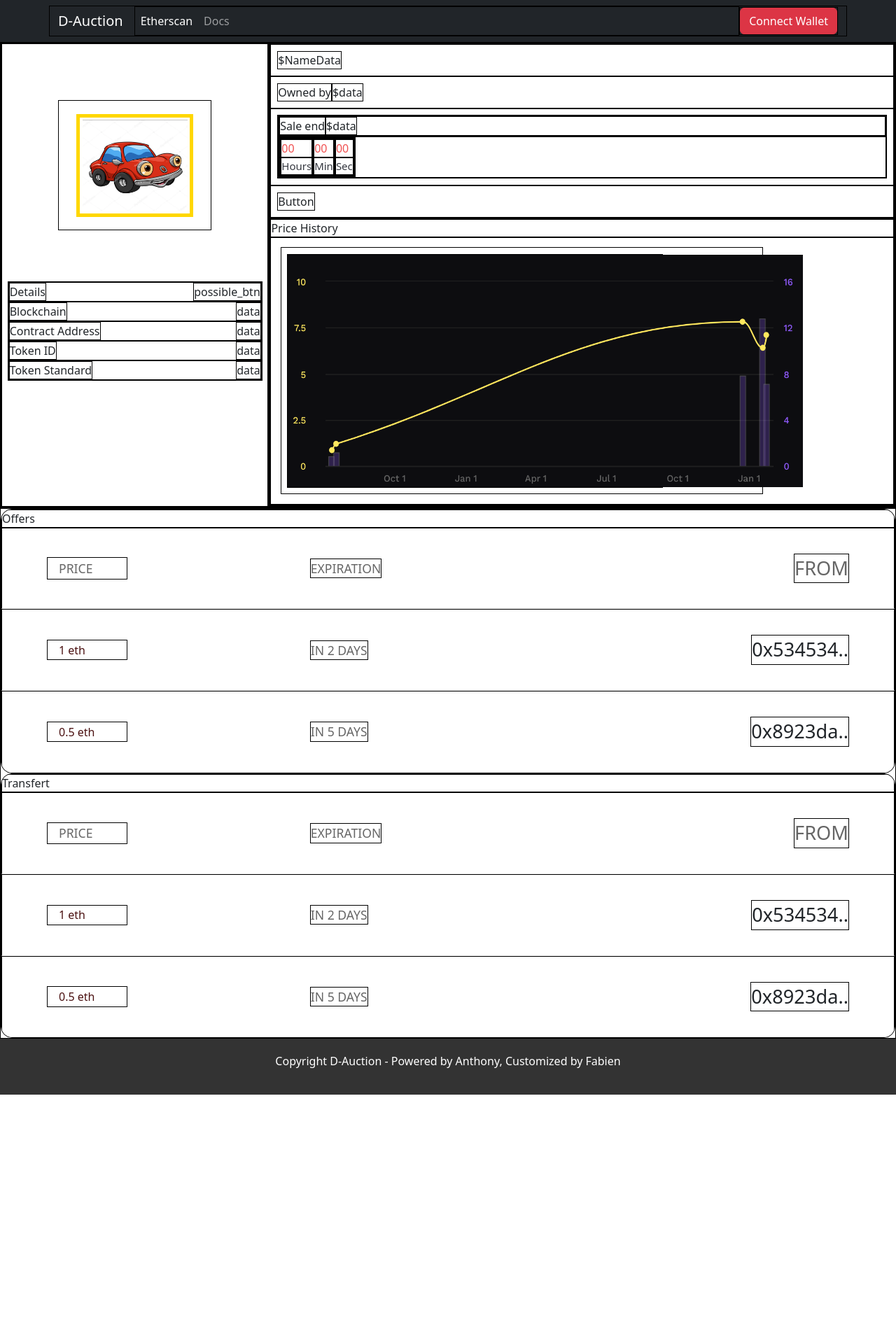
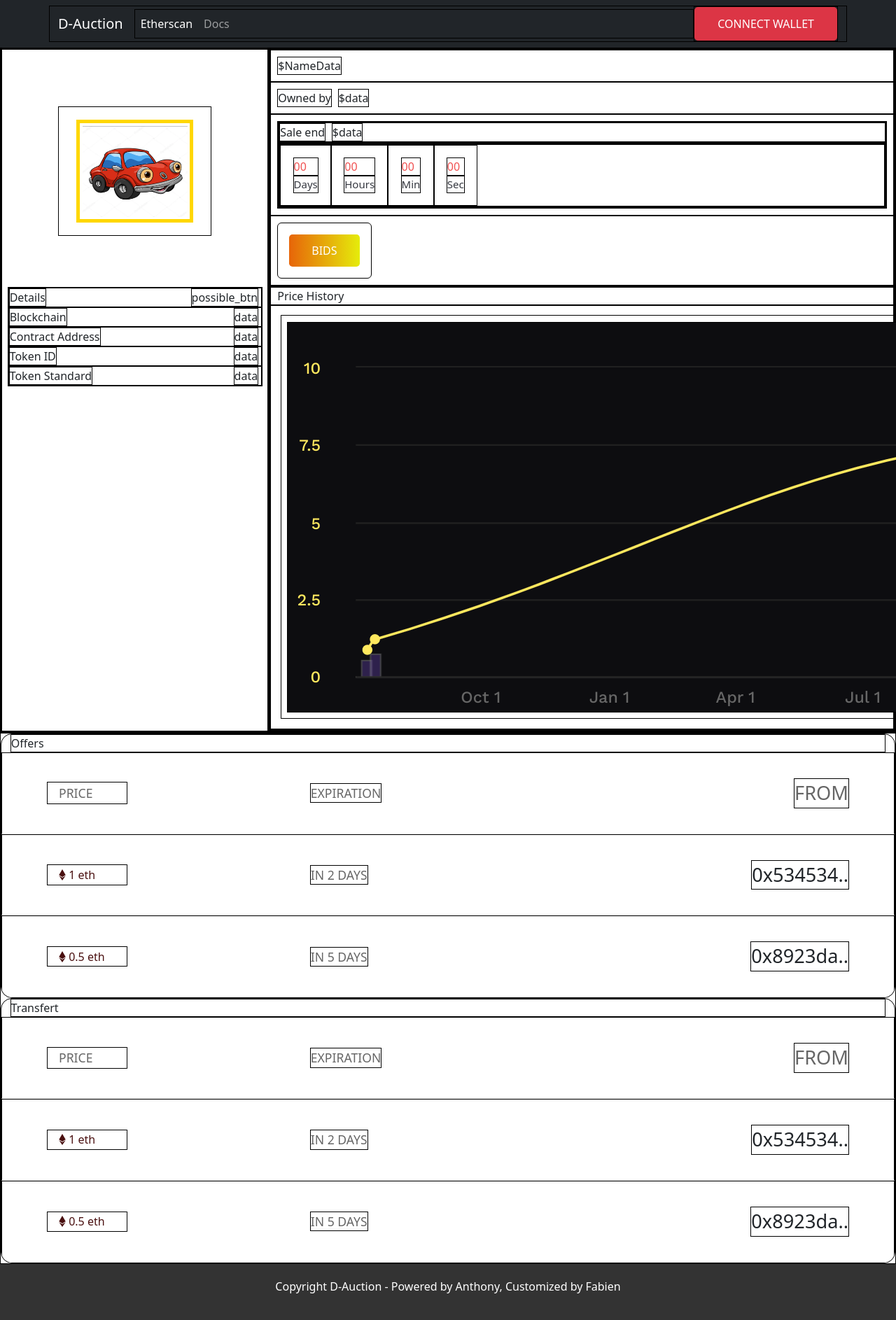
Before and after one commit to NekodaMushi/portfolio-fundation, a PHP site: page /frontend/auction.html in a window 1280 px wide; the page is wider, and only the part inside the window is pictured. Shown: that part at 70% size. Before the commit the page ends 1564 px from the top of that part, so only its background shows below. Run offline with PHP 8.4, Linux system fonts and the light colour scheme.

Commit message:
Correcting Heroku deployement and auction layout, last commit with this branch

```diff
--- a/frontend/auction.html
+++ b/frontend/auction.html
@@ -10,6 +10,7 @@
     <link rel="preconnect" href="https://fonts.googleapis.com">
 <link rel="preconnect" href="https://fonts.gstatic.com" crossorigin>
 <link href="https://fonts.googleapis.com/css2?family=Prompt:wght@300&display=swap" rel="stylesheet">
+<link rel="stylesheet" href="https://cdnjs.cloudflare.com/ajax/libs/font-awesome/6.2.1/css/all.min.css" integrity="sha512-MV7K8+y+gLIBoVD59lQIYicR65iaqukzvf/nwasF0nqhPay5w/9lJmVM2hMDcnK1OnMGCdVK+iQrJ7lzPJQd1w==" crossorigin="anonymous" referrerpolicy="no-referrer" />
   </head>
 
   <body class="central">
@@ -53,23 +54,23 @@
                       <div class="auction__article__details">
                           <div class="auction__details__container">
                             <div class="auction__details__name">Details</div>
-                            <div class="auction__details__value">possible_btn</div>
+                            <div class="auction__details__value separator">possible_btn</div>
                           </div>
                           <div class="auction__details__container">
                             <div class="auction__details__name">Blockchain</div>
-                            <div class="auction__details__value">data</div>
+                            <div class="auction__details__value separator">data</div>
                           </div>
                           <div class="auction__details__container">
                             <div class="auction__details__name">Contract Address</div>
-                            <div class="auction__details__value">data</div>
+                            <div class="auction__details__value separator">data</div>
                           </div>
                           <div class="auction__details__container">
                             <div class="auction__details__name">Token ID</div>
-                            <div class="auction__details__value">data</div>
+                            <div class="auction__details__value separator">data</div>
                           </div>
                           <div class="auction__details__container">
                             <div class="auction__details__name">Token Standard</div>
-                            <div class="auction__details__value">data</div>
+                            <div class="auction__details__value separator">data</div>
                           </div>
                       </div>
                   </div>
@@ -82,28 +83,32 @@
                         </div>
                         <div class="auction__name__owner__makeoffer__container">
                           <div class="auction__name__info">Owned by</div>
-                          <div class="auction__name__info__value">$data</div>
+                          <div class="auction__name__info__value separator">$data</div>
                         </div>
                         <div class="auction__name__owner__makeoffer__container sale__end">
                             <div class="event__counter__container__wrapper">
                                 <div class="event__counter__top">
                                     <div class="event__counter__top__wrapper">
                                       <div>Sale end</div>
-                                      <div>$data</div>
+                                      <div class="separator">$data</div>
                                     </div>
                                 </div>
                                 <div class="event__counter__bot">
                                   <div class="event__counter__bot__wrapper">  <!--Bigger than top-->
                                       <div class="event__counter__bot__left">
-                                          <div class="event__counter__time__container">
+                                        <div class="event__counter__time__container align">
+                                          <div class="event__hours_min_sec__data">00</div>
+                                          <div class="event__hours_min_sec__text">Days</div>
+                                      </div>
+                                          <div class="event__counter__time__container align">
                                               <div class="event__hours_min_sec__data">00</div>
                                               <div class="event__hours_min_sec__text">Hours</div>
                                           </div>
-                                          <div class="event__counter__time__container">
+                                          <div class="event__counter__time__container align">
                                               <div class="event__hours_min_sec__data">00</div>
                                               <div class="event__hours_min_sec__text">Min</div>
                                           </div>
-                                          <div class="event__counter__time__container">
+                                          <div class="event__counter__time__container align">
                                               <div class="event__hours_min_sec__data">00</div>
                                               <div class="event__hours_min_sec__text">Sec</div>
                                           </div>
@@ -113,16 +118,18 @@
                             </div>
                         </div>
                         <div class="auction__name__owner__makeoffer__container">
-                          <div class="auction__name__info">Button</div>
+                          <div class="auction__name__info btn-group">
+                            <div class="btn btn-primary">Bids</div>
+                            </div>
                         </div>
                     </div>
                     <div class="auction__history">
                         <div class="price__history">
-                          <span>Price History</span>
+                          <span class="separator">Price History</span>
                         </div>
                         <div class="graph__container__wrapper">
                             <div class="graph__container">
-                                <div class="graph"><img src="img/graph_example.png" alt="Car img" width="736" height="332"></div>
+                                <div class="graph"><img src="img/graph_example.png" alt="Car img"></div>
                             </div>
                         </div>
                     </div>
@@ -136,19 +143,19 @@
 
               <!-- OFFERS -->
               <div class="of__tr">
-                <div class="of__tr__title">Offers</div>
+                <div class="of__tr__title  separator">Offers</div>
                 <div class="of__tr__row details">
                   <div class="of__tr__type of__tr__price details">Price</div>
                   <div class="of__tr__expir">Expiration</div>
                   <div class="of__tr__from">From</div>
                 </div>
                 <div class="of__tr__row">
-                  <div class="of__tr__type of__tr__price">1 eth</div>
+                  <div class="of__tr__type of__tr__price"><i class="fa-brands fa-ethereum"></i> 1 eth</div>
                   <div class="of__tr__expir">in 2 days</div>
                   <div class="of__tr__from">0x534534..</div>
                 </div>
                 <div class="of__tr__row">
-                  <div class="of__tr__type of__tr__price">0.5 eth</div>
+                  <div class="of__tr__type of__tr__price"><i class="fa-brands fa-ethereum"></i> 0.5 eth</div>
                   <div class="of__tr__expir">in 5 days</div>
                   <div class="of__tr__from">0x8923da..</div>
                 </div>
@@ -157,19 +164,19 @@
                 <!-- TRANSFERT -->
 
                   <div class="of__tr">
-                    <div class="of__tr__title">Transfert</div>
+                    <div class="of__tr__title  separator">Transfert</div>
                     <div class="of__tr__row details">
                       <div class="of__tr__type of__tr__price details">Price</div>
                       <div class="of__tr__expir">Expiration</div>
                       <div class="of__tr__from">From</div>
                     </div>
                     <div class="of__tr__row">
-                      <div class="of__tr__type of__tr__price">1 eth</div>
+                      <div class="of__tr__type of__tr__price"><i class="fa-brands fa-ethereum"></i> 1 eth</div>
                       <div class="of__tr__expir">in 2 days</div>
                       <div class="of__tr__from">0x534534..</div>
                     </div>
                     <div class="of__tr__row">
-                      <div class="of__tr__type of__tr__price">0.5 eth</div>
+                      <div class="of__tr__type of__tr__price"><i class="fa-brands fa-ethereum"></i> 0.5 eth</div>
                       <div class="of__tr__expir">in 5 days</div>
                       <div class="of__tr__from">0x8923da..</div>
                     </div>
--- a/frontend/css/auction.css
+++ b/frontend/css/auction.css
@@ -20,6 +20,7 @@
   width: 70%;
 }
 
+/* LEFT PART */
 .auction__pic__article__details__container {
   display: flex;
   flex-direction: column;
@@ -46,6 +47,8 @@
   justify-content: space-between;
 }
 
+/* RIGHT PART */
+
 .auction__name__owner__makeoffer {
   display: flex;
   flex-direction: column;
@@ -71,14 +74,21 @@
   padding: 1%;
 }
 
+.graph {
+  width: 100%;
+  height: auto;
+}
+
+.event__counter__time__container{
+  display: flex;
+  flex-direction: column;
+}
+
+
 
 .auction__offers {
   display: flex;
 }
-
-
-
-
 
 /* Event Counter */
 .sale__end {
@@ -86,10 +96,25 @@
   flex-direction: row;
 }
 
+.separator {
+  margin-left: 1%;
+  margin-right: 1%;
+}
+
+.align {
+  padding: 2%;
+}
+
 .event__counter__container__wrapper {
   display: flex;
   width: 100%;
   flex-direction: column;
+}
+
+
+
+.event__counter__container {
+  width: 100%;
 }
 .event__counter__top {
   display: flex;
@@ -108,6 +133,7 @@
 .event__counter__bot__wrapper {
   display: flex;
   flex-direction: column;
+  flex: 1;
 }
 .event__counter__bot__left {
   display: flex;
@@ -123,6 +149,7 @@
   font-size: 15px;
   color: rgb(53, 56, 64);
 }
+
 
 /* BOTTOM Part - Offers - Transfer */
 
--- a/frontend/css/grid.css
+++ b/frontend/css/grid.css
@@ -20,6 +20,41 @@
   }
 }
 
+.btn {
+  padding: 0.7em 2em;
+  border-radius: 0.3em;
+  text-transform: uppercase;
+  transition: 0.3s;
+}
+
+.btn-primary {
+  background: linear-gradient(
+    90deg, #e76509, #e5ec0b
+  );
+  color: rgb(255, 255, 255);
+  border: none;
+}
+
+.btn-primary:hover {
+  background: linear-gradient(
+    90deg, #257f05, #e4ec0b7f
+  );
+}
+
+.btn-secondary {
+  border: 1px #0ab9bc solid;
+  color: #fff;
+}
+
+.btn-secondary:hover {
+  background: #fff;
+  color: #111;
+}
+
+.btn-group .btn {
+  margin: 1em;
+}
+
 footer {
   background-color: rgba(0, 0, 0, 0.8);
   padding: 20px;
--- a/frontend/css/hack.css
+++ b/frontend/css/hack.css
@@ -16,11 +16,11 @@ section, aside, div, article {
   border: 1px solid black;
 }
 
-
+/*
 .graph__container {
   width: 80%;
 }
 
 .graph {
   width: 80%;
-}
+} */
--- a/index.php
+++ b/index.php
@@ -1 +1 @@
-<?php include_once("index.html"); ?>
+<?php include_once("frontend/index.html"); ?>
```
Also changed, not shown: frontend/.github/workflows/deploy.yml (deleted).
